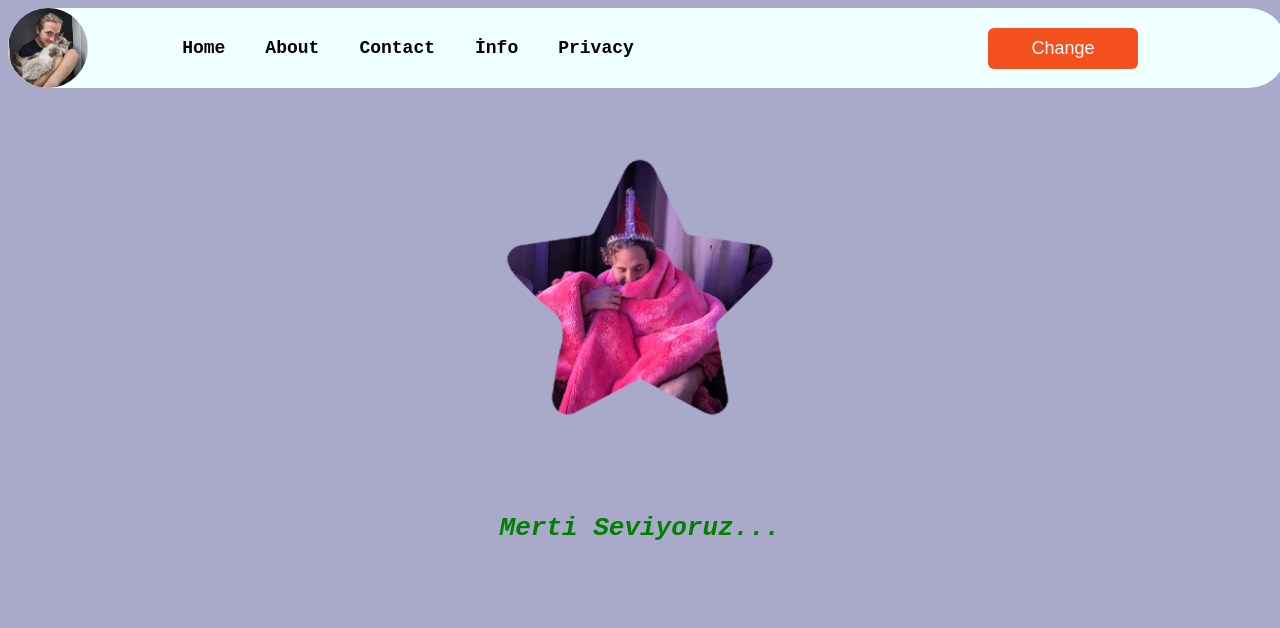
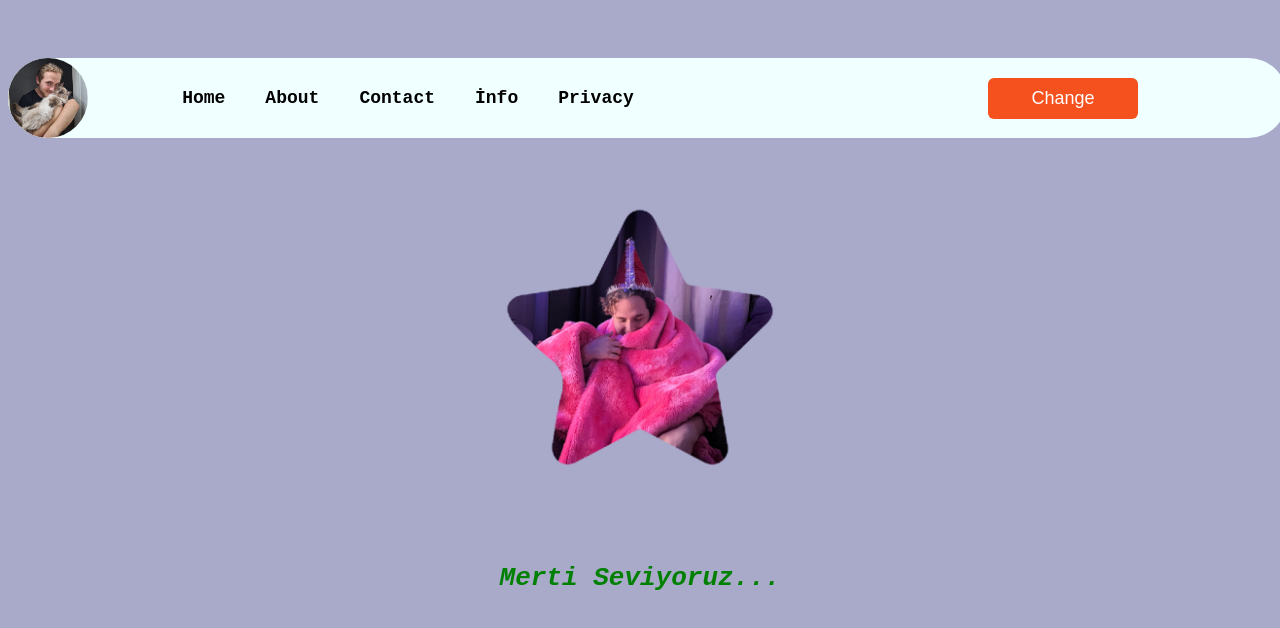
Before and after one commit to oguzhndlc/MertSite, a plain HTML site: page Index.html in a window 1280 px wide. Drawn offline with Linux system fonts and the light colour scheme.

Commit message:
Update Index.html

```diff
--- a/Index.html
+++ b/Index.html
@@ -9,6 +9,7 @@
     <body>
         <img src="images/red-heart.png" alt="Sol Resim" class="side-img left">
         <img src="images/red-heart.png" alt="Sağ Resim" class="side-img right">
+        <div style="height:50px; width:100%;"></div>
         <div class="header">
             <div class="logo">
                 <img class="image" src="images/nobg_image.png" alt="">
```
